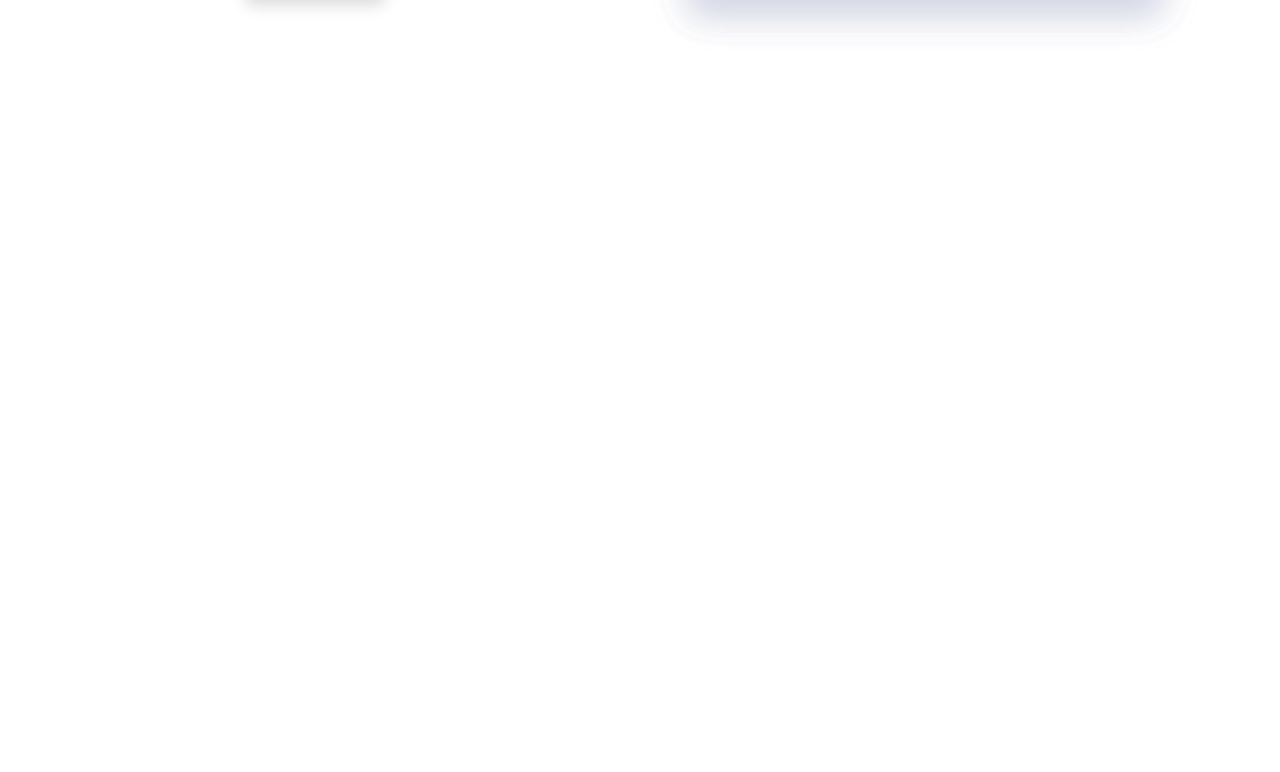
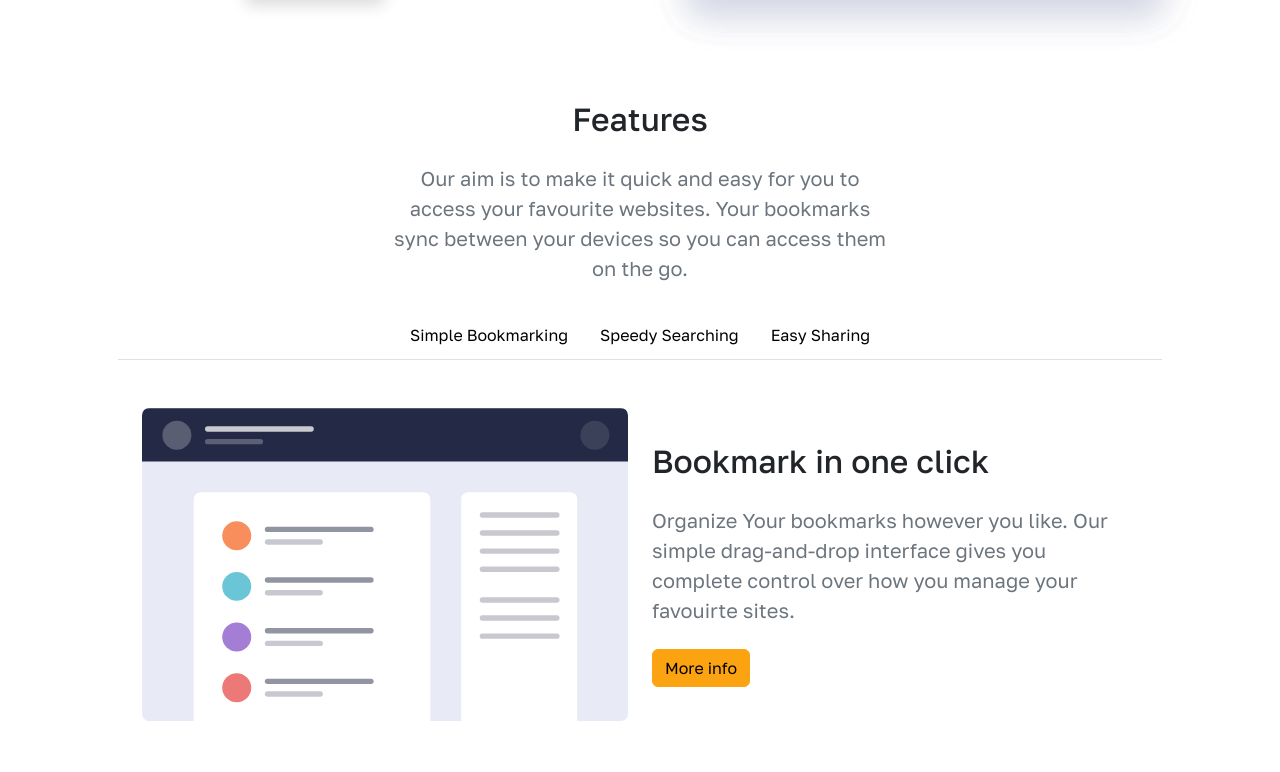
Before and after one commit to nyuudo/Quantifake, a website: page index.html in a window 1280 px wide. Shown: the part 439-1211 px from the top of the page. Before the commit the page ends 800 px from the top, so only its background shows below. Drawn offline with nearby package versions, Linux system fonts and the light colour scheme.

Commit message:
Ejercici 2

```diff
--- a/index.html
+++ b/index.html
@@ -74,6 +74,152 @@
         </div>
       </div>
     </section>
+
+    <!-- Ejercici 2 -->
+    <section id="Features">
+      <div class="container p-5">
+        <div class="row">
+          <div class="col-md-6 offset-md-3 text-center">
+            <h2>Features</h2>
+            <p class="lead my-4 text-muted">
+              Our aim is to make it quick and easy for you to access your
+              favourite websites. Your bookmarks sync between your devices so
+              you can access them on the go.
+            </p>
+          </div>
+        </div>
+        <nav>
+          <div
+            class="nav nav-tabs d-flex justify-content-center align-content-end"
+            id="nav-tab"
+            role="tablist"
+          >
+            <button
+              class="nav-link-nyuudo"
+              id="nav-simple-tab"
+              data-bs-toggle="tab"
+              data-bs-target="#nav-simple"
+              type="button"
+              role="tab"
+              aria-controls="nav-simple"
+              aria-selected="true"
+            >
+              Simple Bookmarking
+            </button>
+            <button
+              class="nav-link-nyuudo"
+              id="nav-speedy-tab"
+              data-bs-toggle="tab"
+              data-bs-target="#nav-speedy"
+              type="button"
+              role="tab"
+              aria-controls="nav-speedy"
+              aria-selected="false"
+            >
+              Speedy Searching
+            </button>
+            <button
+              class="nav-link-nyuudo"
+              id="nav-easy-tab"
+              data-bs-toggle="tab"
+              data-bs-target="#nav-easy"
+              type="button"
+              role="tab"
+              aria-controls="nav-easy"
+              aria-selected="false"
+            >
+              Easy Sharing
+            </button>
+          </div>
+        </nav>
+        <div class="tab-content" id="nav-tabContent">
+          <div
+            class="tab-pane fade show active"
+            id="nav-simple"
+            role="tabpanel"
+            aria-labelledby="nav-simple-tab"
+            tabindex="0"
+          >
+            <div class="container p-lg-4">
+              <div class="row gx-lg-4 align-items-center d-flex">
+                <div class="col-lg-6 my-4">
+                  <img
+                    class="img-fluid"
+                    src="assets/illustration-features-tab-1.svg"
+                    alt="Simple Bookmarking"
+                  />
+                </div>
+                <div class="col-lg-6">
+                  <h2>Bookmark in one click</h2>
+                  <p class="lead my-4 text-muted">
+                    Organize Your bookmarks however you like. Our simple
+                    drag-and-drop interface gives you complete control over how
+                    you manage your favouirte sites.
+                  </p>
+                  <button class="btn btn-primary">More info</button>
+                </div>
+              </div>
+            </div>
+          </div>
+          <div
+            class="tab-pane fade"
+            id="nav-speedy"
+            role="tabpanel"
+            aria-labelledby="nav-speedy-tab"
+            tabindex="0"
+          >
+            <div class="container p-lg-4">
+              <div class="row gx-lg-4 align-items-center d-flex">
+                <div class="col-lg-6 my-4">
+                  <img
+                    class="img-fluid"
+                    src="assets/illustration-features-tab-2.svg"
+                    alt="Speedy Searching"
+                  />
+                </div>
+                <div class="col-lg-6">
+                  <h2>Intelligent search</h2>
+                  <p class="lead my-4 text-muted">
+                    Our powerful search feature will help you find saved sites
+                    in no time at all. No need to trawl through all of your
+                    bookmarks.
+                  </p>
+                  <button class="btn btn-primary">More info</button>
+                </div>
+              </div>
+            </div>
+          </div>
+          <div
+            class="tab-pane fade"
+            id="nav-easy"
+            role="tabpanel"
+            aria-labelledby="nav-easy-tab"
+            tabindex="0"
+          >
+            <div class="container p-lg-4">
+              <div class="row gx-lg-4 align-items-center d-flex">
+                <div class="col-lg-6 my-4">
+                  <img
+                    class="img-fluid"
+                    src="assets/illustration-features-tab-3.svg"
+                    alt="Easy Sharing"
+                  />
+                </div>
+                <div class="col-lg-6">
+                  <h2>Share your bookmarks</h2>
+                  <p class="lead my-4 text-muted">
+                    Easily share your bookmarks and collections with others.
+                    Create a shareable link that you can send at the click of a
+                    button.
+                  </p>
+                  <button class="btn btn-primary">More info</button>
+                </div>
+              </div>
+            </div>
+          </div>
+        </div>
+      </div>
+    </section>
     <!-- modulo JAVASCRIPT Bootstrap -->
     <script src="node_modules/bootstrap/dist/js/bootstrap.min.js"></script>
   </body>
--- a/sass/_custom.scss
+++ b/sass/_custom.scss
@@ -22,5 +22,31 @@ $navbar-light-toggler-border-color: none;
 $link-hover-color: $danger;
 $link-color: $secondary;
 
+/////// EJERCICI 2
+
+// custom tabs
+.nav-tabs .nav-link-nyuudo {
+  border-top: none;
+  border-left: none;
+  border-right: none;
+  border-bottom: solid 4px white;
+  border-radius: none;
+  background-color: white;
+  margin: 0.5em 0.5em 0 0.5em;
+  padding: 0.5rem;
+}
+
+.nav-tabs .nav-link-nyuudo:hover {
+  color: $danger;
+}
+
+.nav-tabs .nav-link-nyuudo:active {
+  border-bottom: solid 4px $danger;
+}
+
+.nav-tabs .nav-link-nyuudo:focus {
+  border-bottom: solid 4px $danger;
+}
+
 // import the whole library of sass
 @import "../node_modules/bootstrap/scss/bootstrap";
```
Also changed, not shown: css/main.min.css.
